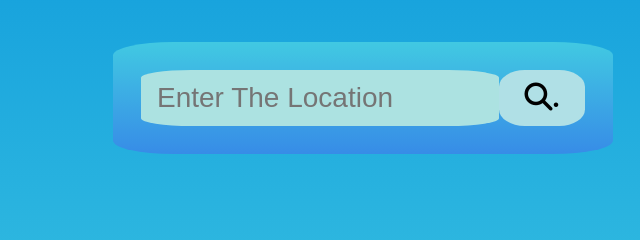
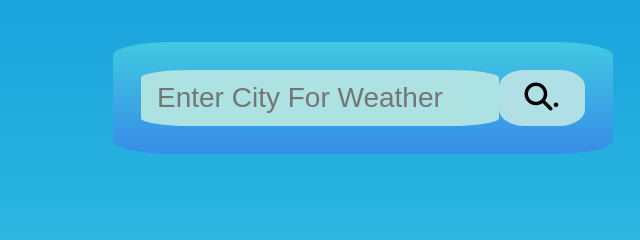
Before and after one commit to Mohd-Tanzeem-Abdul-Rahim/weather-app, a plain HTML site: page index.html in a window 1280 px wide. Shown: the part 302-542 px from the top of the page, 277-917 px from the left. Drawn offline with Linux system fonts and the light colour scheme.

Commit message:
Update index.html

```diff
--- a/index.html
+++ b/index.html
@@ -10,7 +10,7 @@
      <div class="container">
         <div class="header">
             <div class="search_box">
-                <input  id ="myCity" class="input_city" type="text" value="" placeholder="Enter the location">
+                <input  id ="myCity" class="input_city" type="text" value="" placeholder="Enter city for weather">
                 <button id="searchButton" class="btn" type="button"><i class="fa-solid fa-magnifying-glass">.</i></button>
             </div>
         </div>
```
